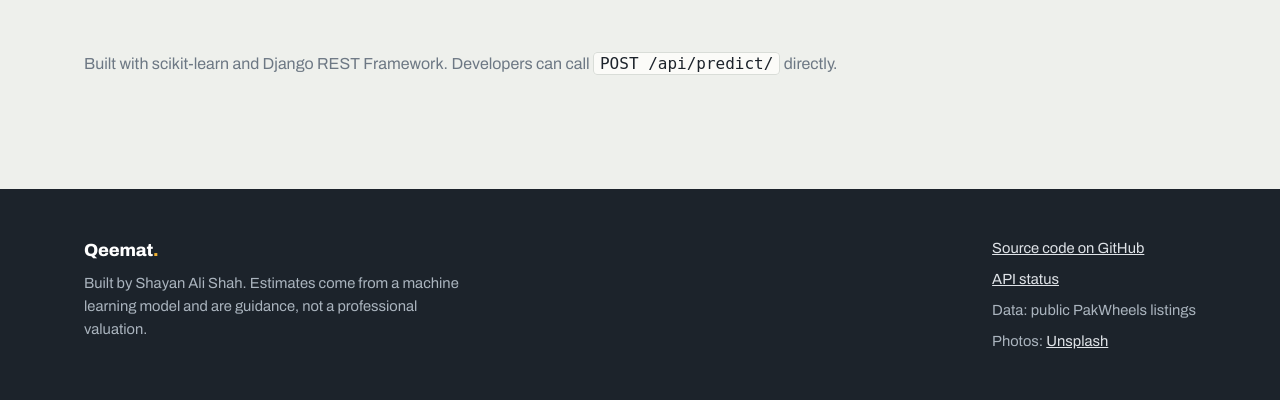
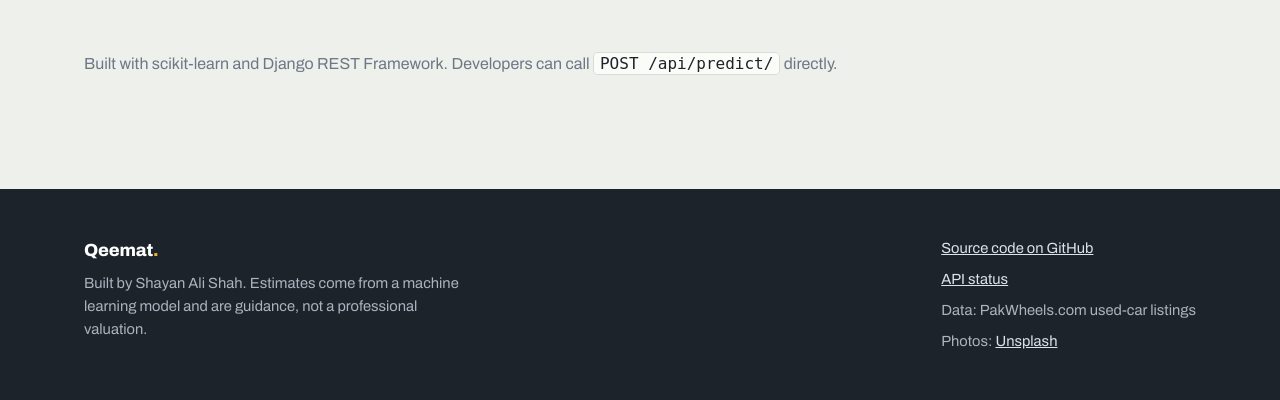
Before and after one commit to devshayanai-code/pak-wheels-price-predictor, a Python web app: template api/predictor/templates/predictor/index.html in a window 1280 px wide. Shown: the part 2864-3264 px from the top of the page. Run offline with Jinja, Linux system fonts and the light colour scheme; the template is opened without the code that fills it, so the values that code supplies are empty.

Commit message:
Write full README with data source

```diff
--- a/api/predictor/templates/predictor/index.html
+++ b/api/predictor/templates/predictor/index.html
@@ -335,7 +335,7 @@
     <ul>
       <li><a href="https://github.com/devshayanai-code/pak-wheels-price-predictor" target="_blank" rel="noopener">Source code on GitHub</a></li>
       <li><a href="/api/health/">API status</a></li>
-      <li>Data: public PakWheels listings</li>
+      <li>Data: PakWheels.com used-car listings</li>
       <li>Photos: <a href="https://unsplash.com" target="_blank" rel="noopener">Unsplash</a></li>
     </ul>
   </div>
--- a/src/data_cleaning.py
+++ b/src/data_cleaning.py
@@ -1,4 +1,4 @@
-"""Clean the raw PakWheels listings into a model-ready dataset.
+"""Clean the raw PakWheels.com used-car listings into a model-ready dataset.
 
 Run from the project root:  python -m src.data_cleaning
 """
```
Also changed, not shown: README.md.
